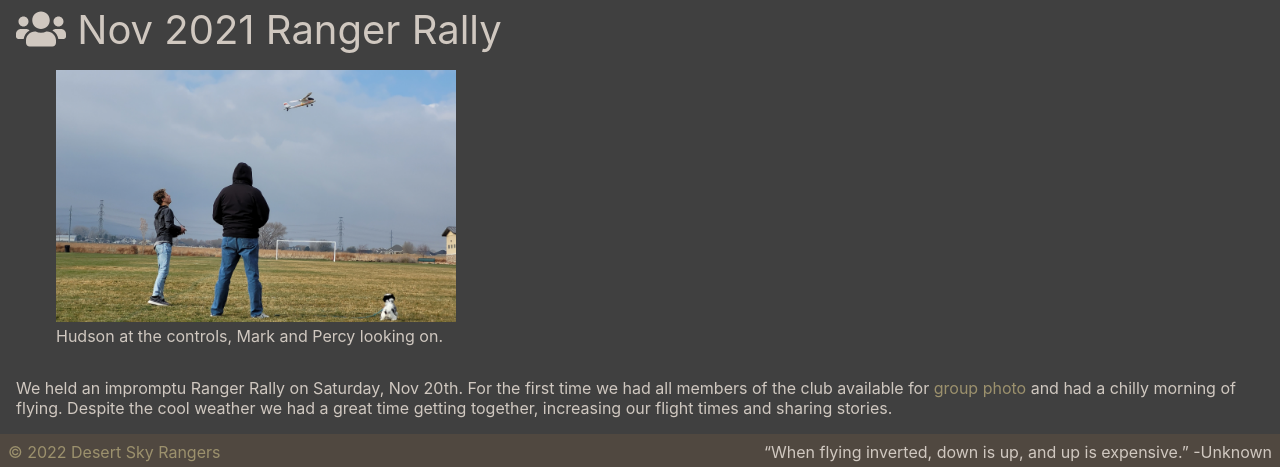
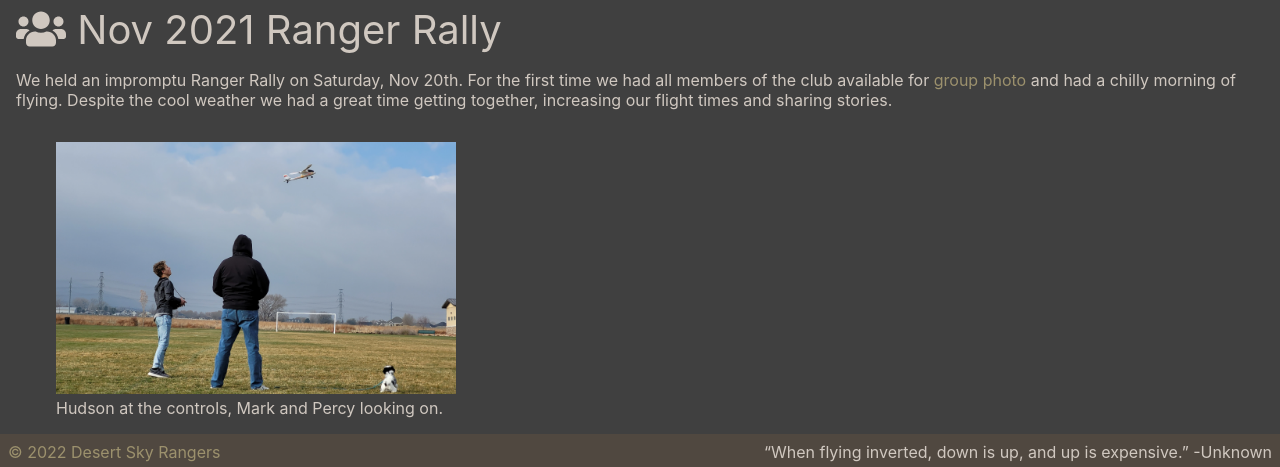
Before and after one commit to desertskyrangers/www.desertskyrangers.org, a React (Create React App) app: page /activities in a window 1280 px wide. Shown: the part 1361-1828 px from the top of the page. Built offline with nearby package versions, Linux system fonts and the light colour scheme.

Commit message:
Jan Ranger Rally

```diff
--- a/src/Activities.js
+++ b/src/Activities.js
@@ -46,16 +46,18 @@ export default class Activities extends React.Component {
 				</p>
 
 				<h2>{Icons.RALLY} Nov 2021 Ranger Rally</h2>
-				<figure>
-					<img className='photo' src='/photos/dsr-ranger-rally-2021-11-20.jpg' alt='DRS Ranger Rally'/>
-					<figcaption>Hudson at the controls, Mark and Percy looking on.</figcaption>
-				</figure>
 				<p>
 					We held an impromptu Ranger Rally on Saturday, Nov 20th. For the first time we had all members
 					of the club available for <a href='/about'>group photo</a> and had a chilly morning of
 					flying. Despite the cool weather we had a great time getting together, increasing our flight
 					times and sharing stories.
 				</p>
+				<div className='hbox-wrappable'>
+					<figure>
+						<img className='photo' src='/photos/dsr-ranger-rally-2021-11-20.jpg' alt='DRS Ranger Rally'/>
+						<figcaption>Hudson at the controls, Mark and Percy looking on.</figcaption>
+					</figure>
+				</div>
 
 			</div>
 		)
```
